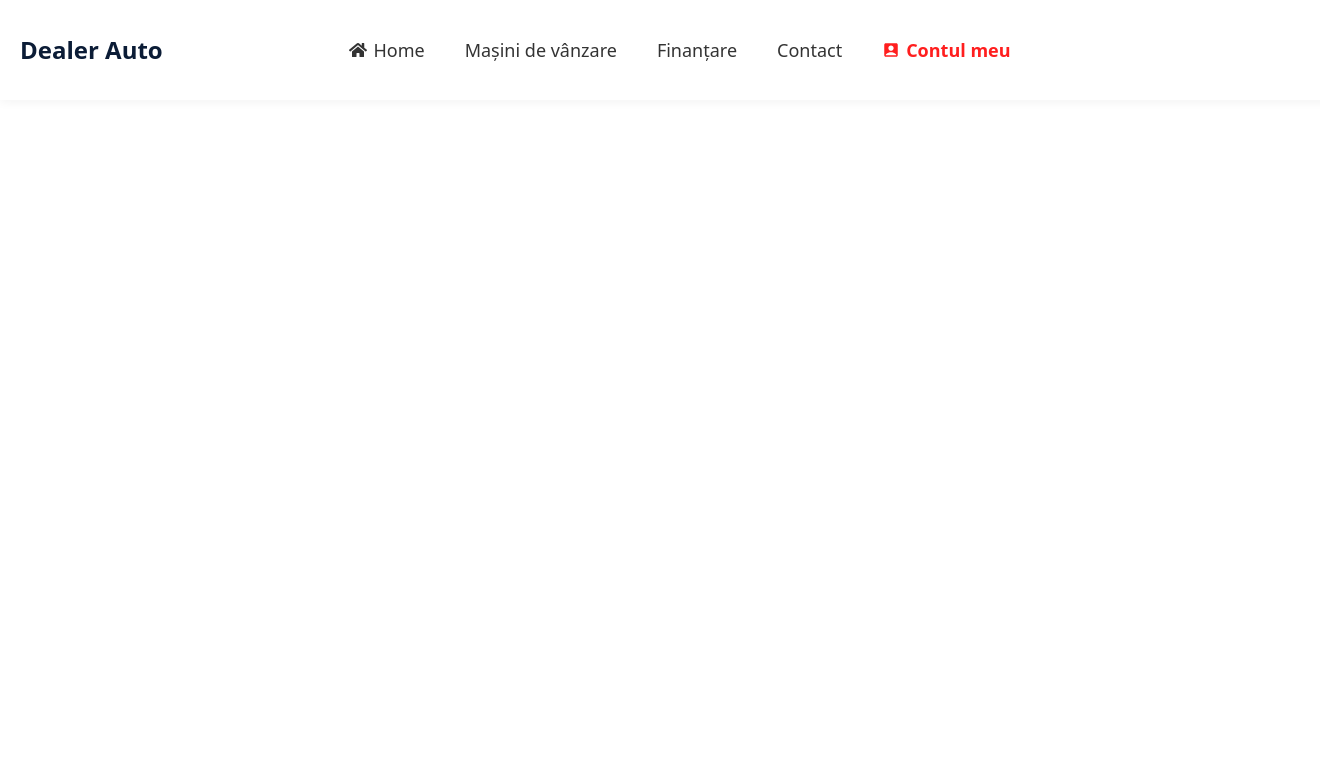
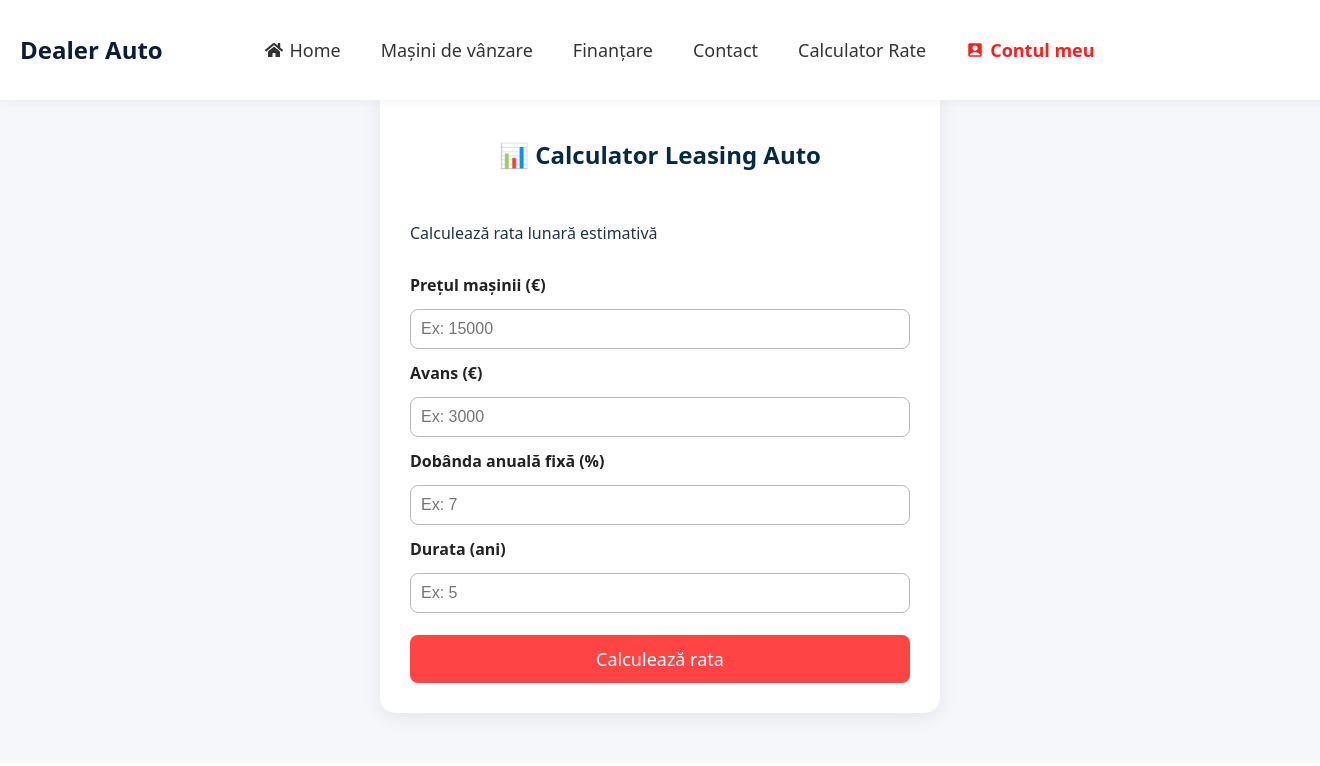
Before and after one commit to alex553478/delear-car, a React (Vite) app: page /calculator in a window 1280 px wide. Shown: the top 766 px of the page, 1320 px wide, since content can reach past the window. Built offline with nearby package versions, Linux system fonts and the light colour scheme.

Commit message:
leasing-calculator

```diff
--- a/src/App.jsx
+++ b/src/App.jsx
@@ -5,6 +5,7 @@ import Navbar from "./assets/components/navbar.jsx";
 import Home from "./assets/components/home.jsx"
 import Contulmeu from "./assets/components/Contulmeu.jsx";
 import Finantare from "./assets/components/finantare.jsx";
+import LeasingCalculator from "./assets/components/caculator.jsx"
 
 import { AuthProvider } from "./context/AuthContext";
 
@@ -19,6 +20,7 @@ const App = () => {
           <Route path="/" element={<Home />} />
           <Route path="/contulmeu" element={<Contulmeu />} />
           <Route path="/finantare" element={<Finantare />} />
+          <Route path="/calculator" element={<LeasingCalculator />} />
 
         </Routes>
       </Router>
--- /dev/null
+++ b/src/assets/components/caculator.jsx
@@ -0,0 +1,65 @@
+import React, { useState } from "react";
+import "./calculator.css";
+
+const LeasingCalculator = () => {
+  const [data, setData] = useState({
+    pret: "",
+    avans: "",
+    dobanda: "",
+    durata: "",
+  });
+
+  const [rata, setRata] = useState(null);
+
+  const handleChange = (e) => {
+    setData({ ...data, [e.target.name]: e.target.value });
+  };
+
+  const handleSubmit = (e) => {
+    e.preventDefault();
+
+    const pret = Number(data.pret);
+    const avans = Number(data.avans);
+    const dobanda = Number(data.dobanda) / 100 / 12; // dobanda lunara
+    const durata = Number(data.durata) * 12; // luni
+
+    const sumaFinantata = pret - avans;
+
+    // Formula calcul rata lunară leasing (similar credit)
+    const rataLunara =
+      (sumaFinantata * dobanda) / (1 - Math.pow(1 + dobanda, -durata));
+
+    setRata(rataLunara.toFixed(2));
+  };
+
+  return (
+    <div className="leasing-box">
+      <form className="leasing-calculator" onSubmit={handleSubmit}>
+        <h2>📊 Calculator Leasing Auto</h2>
+        <p>Calculează rata lunară estimativă</p>
+
+        <label>Prețul mașinii (€)</label>
+        <input type="number" name="pret" placeholder="Ex: 15000" onChange={handleChange} />
+
+        <label>Avans (€)</label>
+        <input type="number" name="avans" placeholder="Ex: 3000" onChange={handleChange} />
+
+        <label>Dobânda anuală fixă (%)</label>
+        <input type="number" name="dobanda" placeholder="Ex: 7" onChange={handleChange} />
+
+        <label>Durata (ani)</label>
+        <input type="number" name="durata" placeholder="Ex: 5" onChange={handleChange} />
+
+        <button type="submit">Calculează rata</button>
+      </form>
+
+      {rata && (
+        <div className="rezultat">
+          <h3>Rata lunară estimată: <span>{rata} €</span></h3>
+        </div>
+      )}
+    </div>
+  );
+};
+
+export default LeasingCalculator;
--- /dev/null
+++ b/src/assets/components/calculator.css
@@ -0,0 +1,69 @@
+.leasing-box {
+  width: 100vw;
+  background: #f5f7fb;
+  display: flex;
+  flex-direction: column;
+  align-items: center;
+  padding: 50px 20px;
+}
+
+.leasing-calculator {
+  background: white;
+  padding: 30px;
+  border-radius: 15px;
+  width: 100%;
+  max-width: 500px;
+  display: flex;
+  flex-direction: column;
+  gap: 12px;
+  box-shadow: 0 4px 20px rgba(0,0,0,0.08);
+}
+
+.leasing-calculator h2 {
+  text-align: center;
+  color: #062a42;
+}
+
+.leasing-calculator label {
+  font-weight: 600;
+  color: #222;
+}
+
+.leasing-calculator input {
+  padding: 10px;
+  border-radius: 8px;
+  border: 1px solid #bbb;
+  font-size: 16px;
+}
+
+.leasing-calculator button {
+  margin-top: 10px;
+  padding: 12px;
+  background: #ff4444;
+  border: none;
+  color: white;
+  border-radius: 8px;
+  cursor: pointer;
+  font-size: 18px;
+}
+
+.leasing-calculator button:hover {
+  background: #d93636;
+}
+
+.rezultat {
+  margin-top: 20px;
+  background: #fff;
+  padding: 20px;
+  text-align: center;
+  border-radius: 12px;
+  font-size: 20px;
+  color: #0b2e54;
+  box-shadow: 0 5px 20px rgba(0,0,0,0.06);
+}
+
+.rezultat span {
+  color: #ff4444;
+  font-weight: bold;
+  font-size: 26px;
+}
--- a/src/assets/components/finantare.jsx
+++ b/src/assets/components/finantare.jsx
@@ -63,6 +63,9 @@ const Finantare = () => {
 
         <button type="submit">Trimite aplicația</button>
       </form>
+
+
+
     </div>
   );
 };
--- a/src/assets/components/navbar.jsx
+++ b/src/assets/components/navbar.jsx
@@ -28,6 +28,9 @@ const Navbar = () => {
         <Link to="/contact" className="icon-item">
           Contact
         </Link>
+        <Link to="/calculator" className="icon-item">
+          Calculator Rate
+        </Link>
 
         <Link to="/contulmeu" className="icon-item account-link">
           <MdAccountBox />
```
